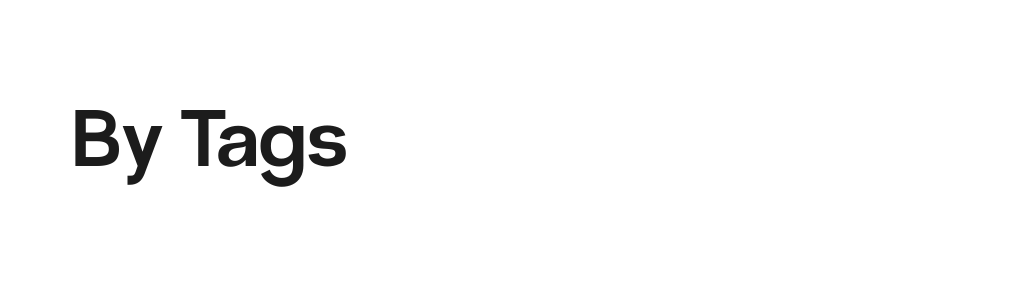
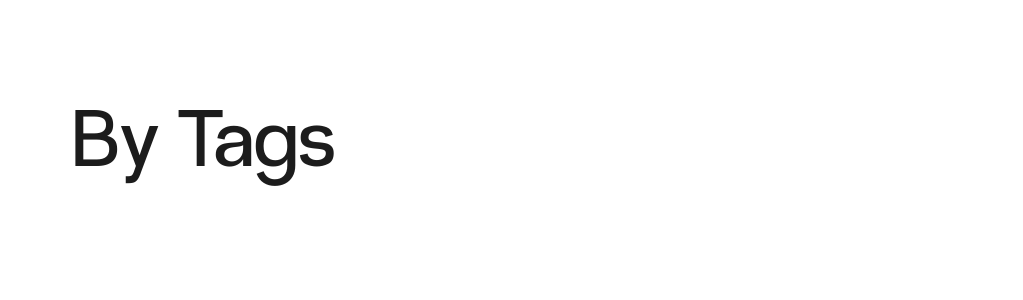
Before and after one commit to jsantiago611/digital-garden-master, a Jekyll site: the page built from tags.md, in a window 1280 px wide. Shown: the part 200-500 px from the top of the page, without its empty margins (257-1280 px from the left). Built offline with Jekyll 4.4.1, drawn with Linux system fonts in a browser that asks for light colours.

Commit message:
Update Style.css

```diff
--- a/assets/css/Style.css
+++ b/assets/css/Style.css
@@ -583,7 +583,7 @@ main {
 	font-variant-numeric: oldstyle-nums;
 	font-feature-settings: pnum;
 	font-family: var(--font-family-sans);
-	font-weight: regular;
+	font-weight: 400;
 	line-height: 1;
 	margin: 36px 0 8px;
 	color: var(--c-text-strong);
```
